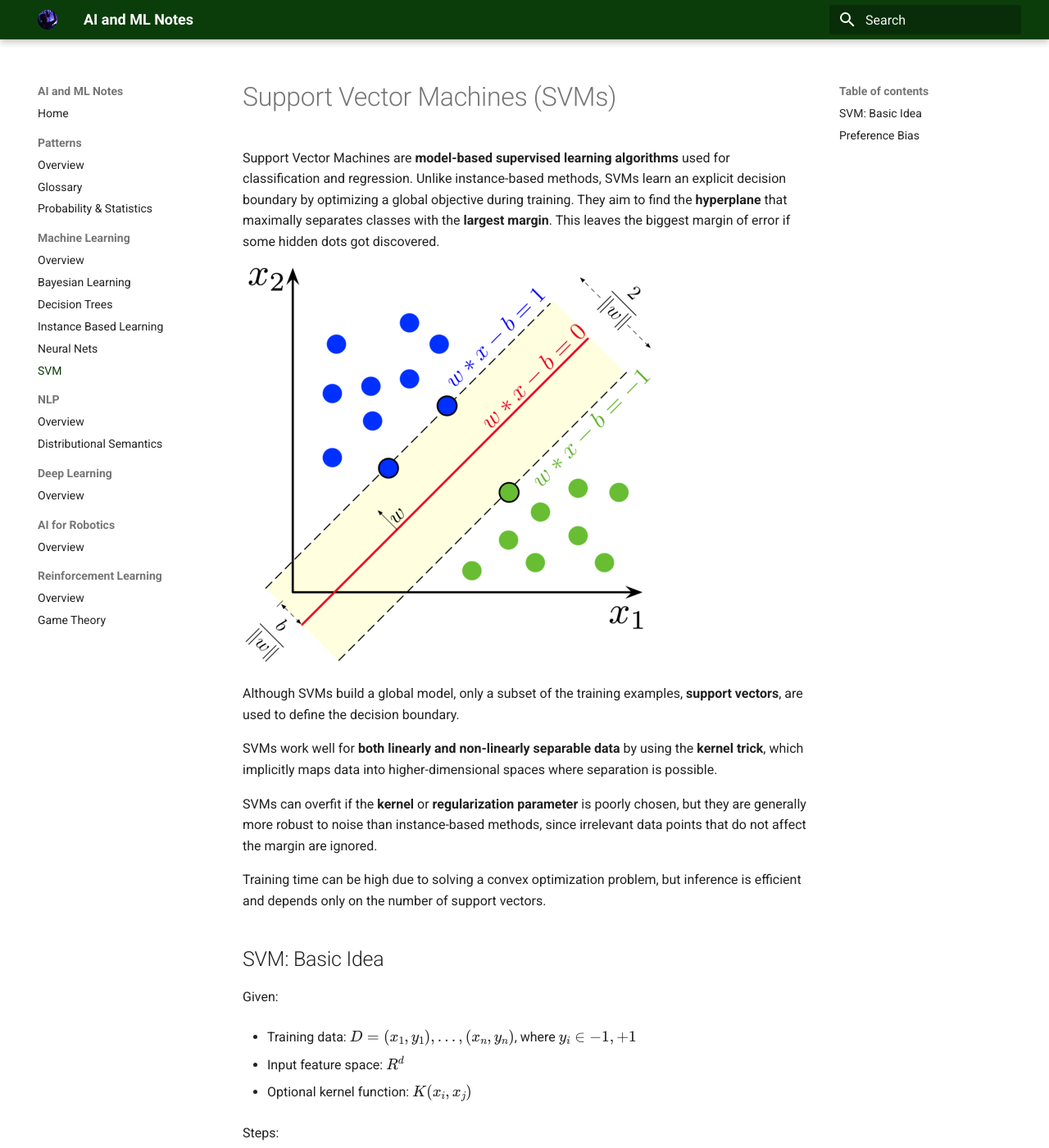
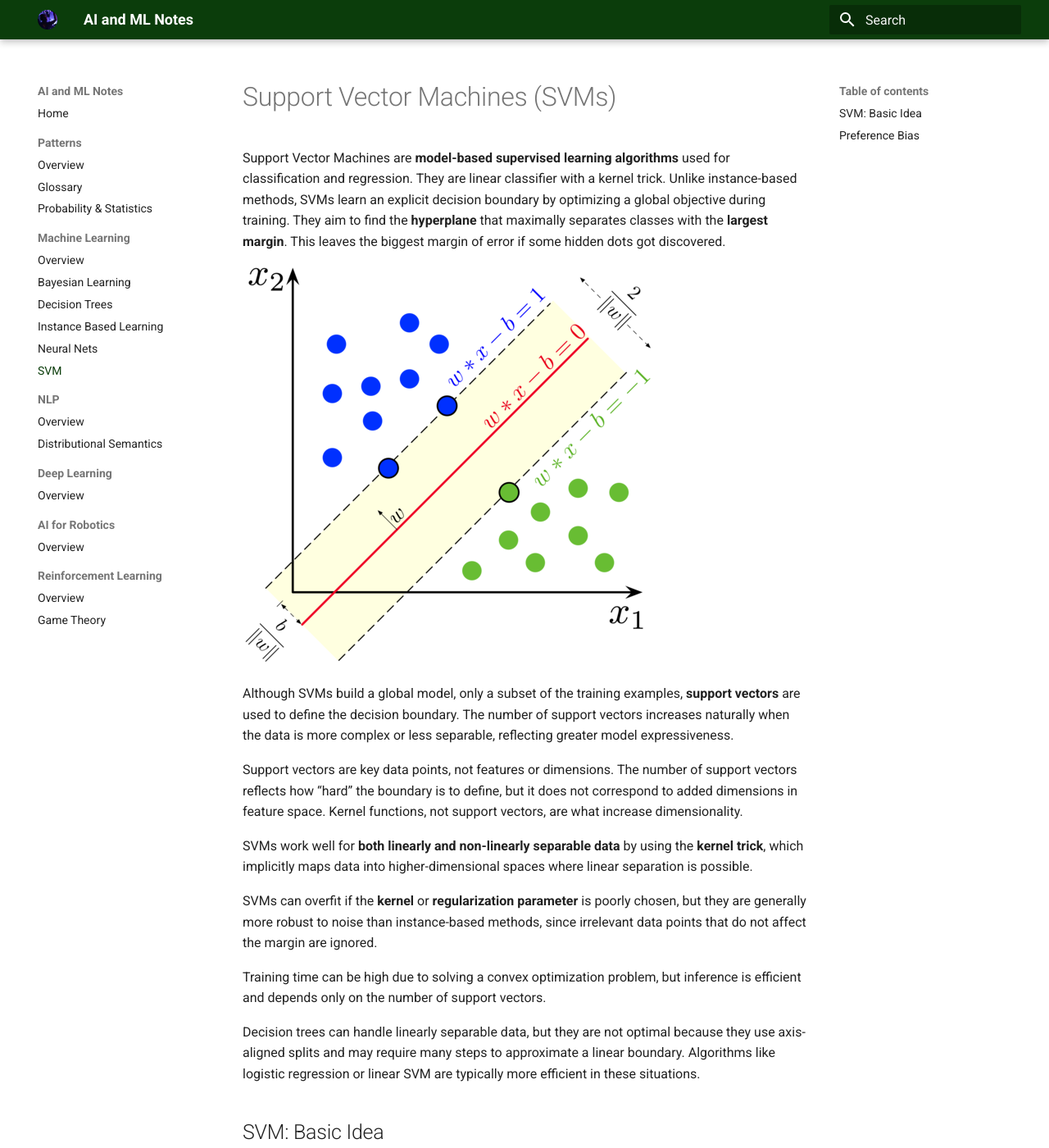
Before and after one commit to xevaballx/xevaballx.github.io, an MkDocs documentation site: the page built from docs/ml/svm.md, in a window 1280 px wide and 1400 px high. Shown: the whole window at 82% size. Built offline with MkDocs 1.6.1 and Material for MkDocs 9.7.7, drawn with Linux system fonts in a browser that asks for light colours; some of the changed text lies outside the part shown.

```diff
--- a/docs/ml/svm.md
+++ b/docs/ml/svm.md
@@ -1,18 +1,23 @@
 
 # Support Vector Machines (SVMs)
 
-Support Vector Machines are **model-based supervised learning algorithms** used for classification and regression. Unlike instance-based methods, SVMs learn an explicit decision boundary by optimizing a global objective during training. They aim to find the **hyperplane** that maximally separates classes with the **largest margin**. This leaves the biggest margin of error if some hidden dots got discovered.
+Support Vector Machines are **model-based supervised learning algorithms** used for classification and regression. They are linear classifier with a kernel trick. Unlike instance-based methods, SVMs learn an explicit decision boundary by optimizing a global objective during training. They aim to find the **hyperplane** that maximally separates classes with the **largest margin**. This leaves the biggest margin of error if some hidden dots got discovered.
 
 ![SVM margin illustration](../assets/images/SVM_margin.png)
 
 
-Although SVMs build a global model, only a subset of the training examples, **support vectors**, are used to define the decision boundary.
+Although SVMs build a global model, only a subset of the training examples, **support vectors** are used to define the decision boundary. The number of support vectors increases naturally when the data is more complex or less separable, reflecting greater model expressiveness.
 
-SVMs work well for **both linearly and non-linearly separable data** by using the **kernel trick**, which implicitly maps data into higher-dimensional spaces where separation is possible.
+Support vectors are key data points, not features or dimensions.
+The number of support vectors reflects how “hard” the boundary is to define, but it does not correspond to added dimensions in feature space. Kernel functions, not support vectors, are what increase dimensionality.
+
+SVMs work well for **both linearly and non-linearly separable data** by using the **kernel trick**, which implicitly maps data into higher-dimensional spaces where linear separation is possible.
 
 SVMs can overfit if the **kernel** or **regularization parameter** is poorly chosen, but they are generally more robust to noise than instance-based methods, since irrelevant data points that do not affect the margin are ignored.
 
 Training time can be high due to solving a convex optimization problem, but inference is efficient and depends only on the number of support vectors.
+
+Decision trees can handle linearly separable data, but they are not optimal because they use axis-aligned splits and may require many steps to approximate a linear boundary. Algorithms like logistic regression or linear SVM are typically more efficient in these situations.
 
 ## SVM: Basic Idea
 
@@ -44,3 +49,5 @@ Steps:
 1. **Maximum Margin**: Prefers decision boundaries that maximize distance from the closest points.
 2. **Support Vector Focus**: Only the most critical training points (support vectors) define the boundary.
 3. **Kernel Assumption**: Assumes data can be linearly separable in some higher-dimensional space.
+
+SVMs resemble instance-based methods (like KNN) in that they rely only on critical training examples at prediction time. But unlike KNN, SVMs perform model-based optimization to identify and retain only the important instances (support vectors), discarding the rest.
```
Also changed, not shown: docs/ml/index.md (+91 -1 lines).
